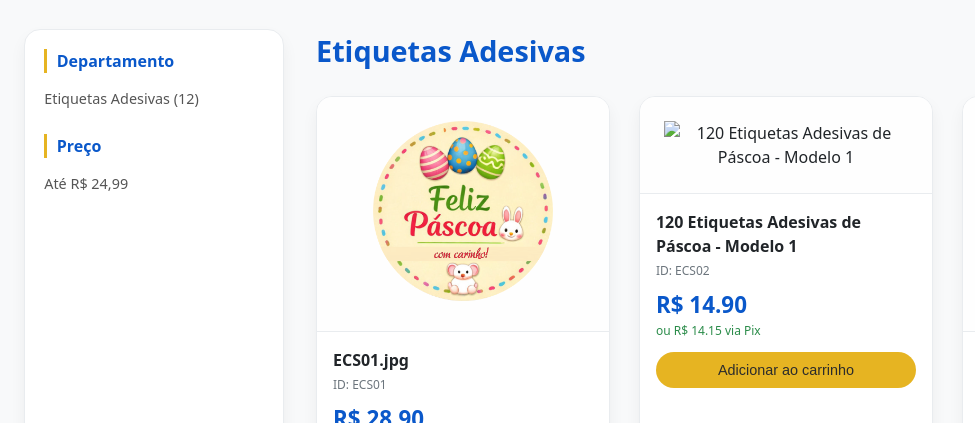
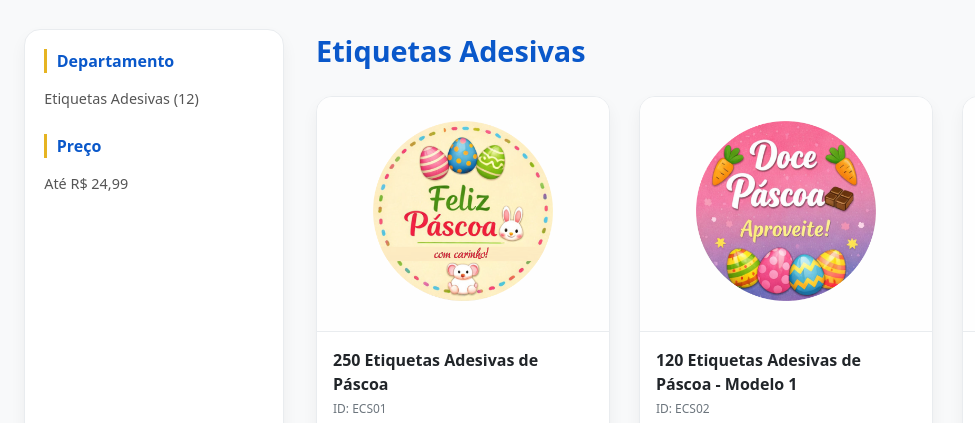
Before and after one commit to ecs-impressoes/etiquetas-personalizada, a plain HTML site: page index.html in a window 1280 px wide. Shown: the part 282-705 px from the top of the page, 0-975 px from the left. Drawn offline with Linux system fonts and the light colour scheme.

Commit message:
Update index.html

```diff
--- a/index.html
+++ b/index.html
@@ -488,8 +488,8 @@
 <script>
   // ========== PRODUTOS (id, nome, preco, imagem) ==========
   const products = [
-    { id: "ecs01", name: "ECS01.jpg", price: 28.90, image: "ECS01.png" },
-    { id: "ecs02", name: "120 Etiquetas Adesivas de Páscoa - Modelo 1", price: 14.90, image: "ECS02.jpg" },
+    { id: "ecs01", name: "250 Etiquetas Adesivas de Páscoa ", price: 28.90, image: "ECS01.png" },
+    { id: "ecs02", name: "120 Etiquetas Adesivas de Páscoa - Modelo 1", price: 14.90, image: "ECS02.png" },
     { id: "ecs03", name: "Etiqueta mx5500", price: 18.90, image: "https://cdn.awsli.com.br/300x300/2492/2492037/produto/225703658/1-7vszscth5i.png" },
     { id: "ecs04", name: "Etiqueta bolinha 15mm C/ 504 Unidades", price: 3.50, image: "https://cdn.awsli.com.br/300x300/2492/2492037/produto/2219462647dca786526.jpg" },
     { id: "ecs05", name: "120 Etiquetas Adesivas de Páscoa - Modelo 2", price: 14.90, image: "https://cdn.awsli.com.br/300x300/2492/2492037/produto/303701347/modelo-2-03eu6j9r8p.jpg" },
```
